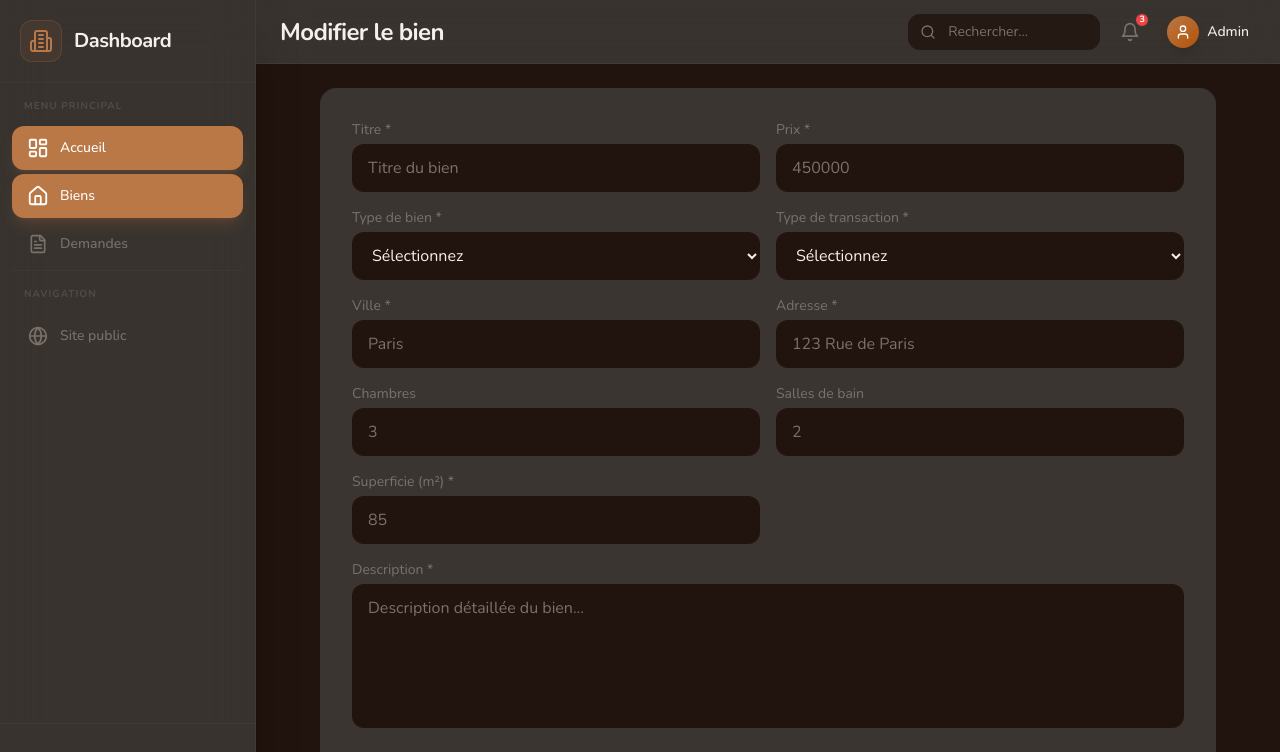
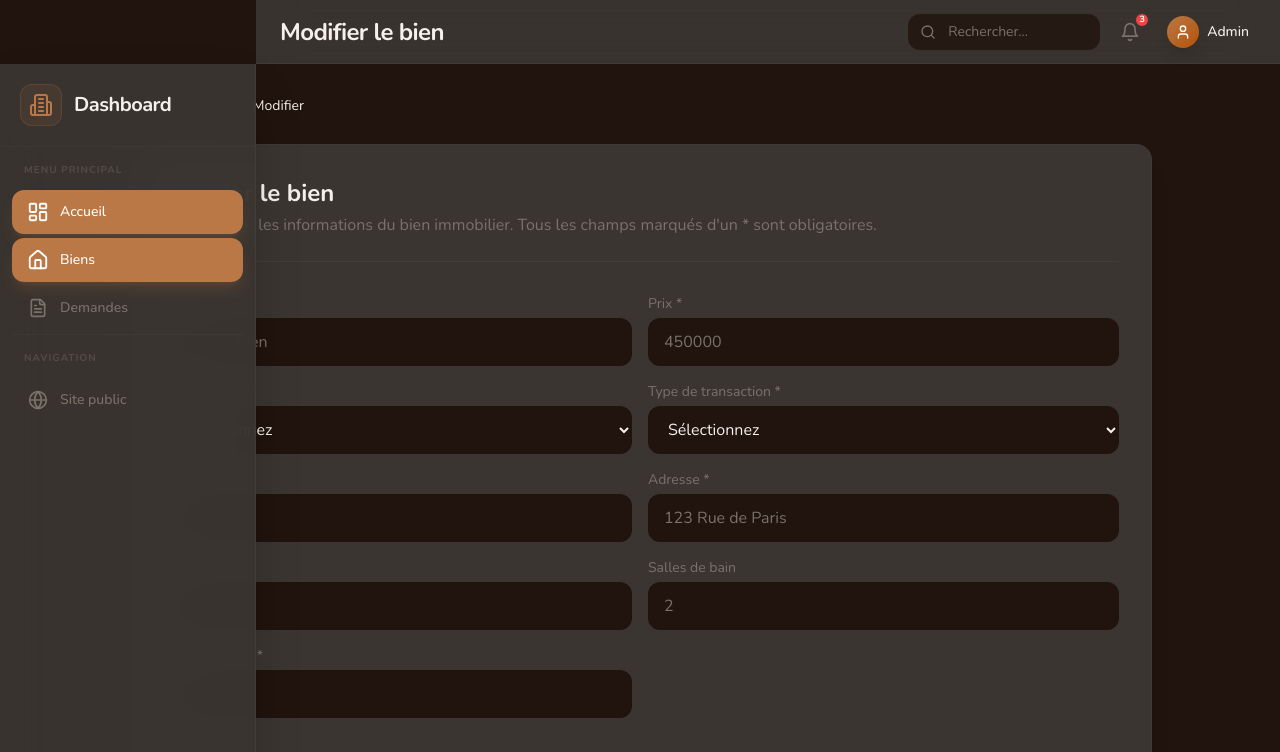
Before and after one commit to dascomsoft/immo, a Next.js app in the folder frontend/: page /admin/properties/1 in a window 1280 px wide. Shown: the top 752 px of the page. Built offline with nearby package versions, Linux system fonts and the light colour scheme.

Commit message:
fixing properties page

```diff
--- a/frontend/src/app/(admin)/admin/properties/[id]/page.tsx
+++ b/frontend/src/app/(admin)/admin/properties/[id]/page.tsx
@@ -1,5 +1,8 @@
 'use client'
 
+import { useState } from 'react'
+import { Menu, X, Home, ChevronRight } from 'lucide-react'
+import Link from 'next/link'
 import AdminHeader from '@/components/admin/AdminHeader'
 import AdminSidebar from '@/components/admin/AdminSidebar'
 import PropertyForm from '@/components/admin/PropertyForm'
@@ -11,13 +14,95 @@ interface EditPropertyPageProps {
 }
 
 export default function EditPropertyPage({ params }: EditPropertyPageProps) {
+  const [sidebarOpen, setSidebarOpen] = useState(false)
+
   return (
     <div className="flex min-h-screen bg-chocolate-deep">
-      <AdminSidebar />
-      <div className="flex-1 ml-64">
+      {/* Overlay sombre mobile quand la sidebar est ouverte */}
+      {sidebarOpen && (
+        <div
+          className="fixed inset-0 bg-black/60 backdrop-blur-sm z-40 lg:hidden"
+          onClick={() => setSidebarOpen(false)}
+        />
+      )}
+
+      {/* Sidebar : drawer sur mobile, fixed sur desktop */}
+      <div
+        className={`
+          fixed lg:sticky lg:top-0 inset-y-0 left-0 z-50
+          transform transition-transform duration-300 ease-in-out
+          ${sidebarOpen ? 'translate-x-0' : '-translate-x-full lg:translate-x-0'}
+        `}
+      >
+        <AdminSidebar />
+      </div>
+
+      {/* Contenu principal */}
+      <div className="flex-1 min-w-0 lg:ml-0">
+        {/* Barre mobile sticky avec hamburger */}
+        <div className="lg:hidden flex items-center justify-between gap-4 px-4 py-3 bg-stone-dark/80 backdrop-blur-md sticky top-0 z-30 border-b border-stone-medium/30">
+          <div className="flex items-center gap-3">
+            <button
+              onClick={() => setSidebarOpen(true)}
+              className="p-2 rounded-xl bg-chocolate-deep text-cream-light hover:bg-chocolate-deep/80 transition-colors"
+              aria-label="Ouvrir le menu"
+            >
+              <Menu className="w-5 h-5" />
+            </button>
+            <h1 className="text-base font-semibold text-cream-light truncate">
+              Modifier le bien
+            </h1>
+          </div>
+          <button
+            onClick={() => setSidebarOpen(false)}
+            className={`
+              p-2 rounded-xl bg-chocolate-deep text-cream-light transition-colors
+              ${sidebarOpen ? 'opacity-100' : 'opacity-0 pointer-events-none'}
+            `}
+            aria-label="Fermer le menu"
+          >
+            <X className="w-5 h-5" />
+          </button>
+        </div>
+
+        {/* Header desktop */}
         <AdminHeader title="Modifier le bien" />
-        <div className="p-6">
-          <div className="bg-stone-dark rounded-2xl p-8 max-w-4xl mx-auto">
+
+        <div className="p-4 sm:p-6 lg:p-8">
+          {/* Breadcrumb */}
+          <nav className="flex items-center gap-2 text-sm text-stone-light mb-4 sm:mb-6 overflow-x-auto whitespace-nowrap pb-1">
+            <Link
+              href="/admin"
+              className="flex items-center gap-1 hover:text-cream-light transition-colors"
+            >
+              <Home className="w-4 h-4" />
+              <span className="hidden sm:inline">Tableau de bord</span>
+            </Link>
+            <ChevronRight className="w-4 h-4 flex-shrink-0" />
+            <Link
+              href="/admin/properties"
+              className="hover:text-cream-light transition-colors"
+            >
+              Biens
+            </Link>
+            <ChevronRight className="w-4 h-4 flex-shrink-0" />
+            <span className="text-cream-light truncate max-w-[120px] sm:max-w-xs">
+              Modifier
+            </span>
+          </nav>
+
+          {/* Carte principale */}
+          <div className="bg-stone-dark rounded-2xl p-4 sm:p-6 lg:p-8 max-w-5xl mx-auto shadow-xl shadow-black/10 border border-stone-medium/20">
+            {/* En-tête de la carte */}
+            <div className="mb-6 sm:mb-8 pb-4 sm:pb-6 border-b border-stone-medium/30">
+              <h2 className="text-xl sm:text-2xl font-bold text-cream-light">
+                Modifier le bien
+              </h2>
+              <p className="text-stone-light text-sm sm:text-base mt-1">
+                Mettez à jour les informations du bien immobilier. Tous les champs marqués d'un * sont obligatoires.
+              </p>
+            </div>
+
             <PropertyForm propertyId={params.id} />
           </div>
         </div>
--- a/frontend/src/components/admin/DeleteConfirm.tsx
+++ b/frontend/src/components/admin/DeleteConfirm.tsx
@@ -19,18 +19,18 @@ export default function DeleteConfirm({
 }: DeleteConfirmProps) {
   return (
     <Modal isOpen={isOpen} onClose={onClose} title={title} size="sm">
-      <div className="space-y-6">
-        <p className="text-stone-light">{message}</p>
-        <div className="flex gap-4 justify-end">
+      <div className="space-y-4 md:space-y-6">
+        <p className="text-stone-light text-sm md:text-base">{message}</p>
+        <div className="flex flex-col-reverse sm:flex-row gap-3 justify-end">
           <button
             onClick={onClose}
-            className="px-4 py-2 rounded-xl border border-stone-medium text-cream-light hover:bg-chocolate-deep/50 transition-colors"
+            className="w-full sm:w-auto px-4 py-2.5 rounded-xl border border-stone-medium text-cream-light hover:bg-chocolate-deep/50 transition-colors text-sm md:text-base"
           >
             Annuler
           </button>
           <button
             onClick={onConfirm}
-            className="px-4 py-2 rounded-xl bg-red-500 hover:bg-red-600 text-white transition-colors"
+            className="w-full sm:w-auto px-4 py-2.5 rounded-xl bg-red-500 hover:bg-red-600 text-white transition-colors text-sm md:text-base"
           >
             Supprimer
           </button>
--- a/frontend/src/components/admin/Modal.tsx
+++ b/frontend/src/components/admin/Modal.tsx
@@ -18,7 +18,6 @@ export default function Modal({
   children,
   size = 'md'
 }: ModalProps) {
-  // Bloquer le scroll quand le modal est ouvert
   useEffect(() => {
     if (isOpen) {
       document.body.style.overflow = 'hidden'
@@ -40,27 +39,27 @@ export default function Modal({
   }
 
   return (
-    <div className="fixed inset-0 z-50 flex items-center justify-center bg-black/70 backdrop-blur-sm">
+    <div className="fixed inset-0 z-50 flex items-center justify-center p-4 bg-black/70 backdrop-blur-sm">
       {/* Overlay pour fermer en cliquant à l'extérieur */}
       <div
         className="absolute inset-0"
         onClick={onClose}
       />
 
-      <div className={`bg-stone-dark rounded-2xl w-full ${sizeClasses[size]} mx-4 max-h-[90vh] overflow-y-auto relative z-10`}>
+      <div className={`bg-stone-dark rounded-2xl w-full ${sizeClasses[size]} max-h-[90vh] overflow-y-auto relative z-10 shadow-2xl mx-4`}>
         {/* Header */}
-        <div className="sticky top-0 bg-stone-dark rounded-t-2xl p-6 border-b border-stone-medium flex items-center justify-between">
-          <h2 className="text-xl font-bold text-cream-light">{title}</h2>
+        <div className="sticky top-0 bg-stone-dark rounded-t-2xl p-4 md:p-6 border-b border-stone-medium flex items-center justify-between z-20">
+          <h2 className="text-lg md:text-xl font-bold text-cream-light">{title}</h2>
           <button
             onClick={onClose}
             className="text-stone-light hover:text-cream-light transition-colors p-2 hover:bg-chocolate-deep/50 rounded-xl"
           >
-            <X className="w-6 h-6" />
+            <X className="w-5 h-5 md:w-6 md:h-6" />
           </button>
         </div>
 
         {/* Contenu */}
-        <div className="p-6">
+        <div className="p-4 md:p-6">
           {children}
         </div>
       </div>
```
